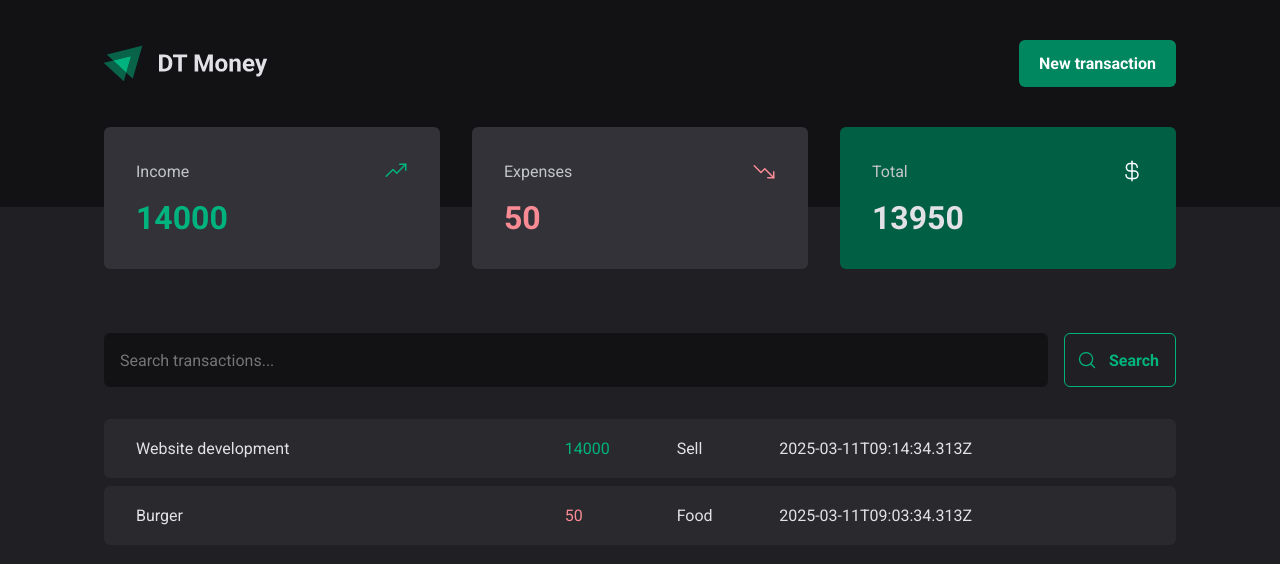
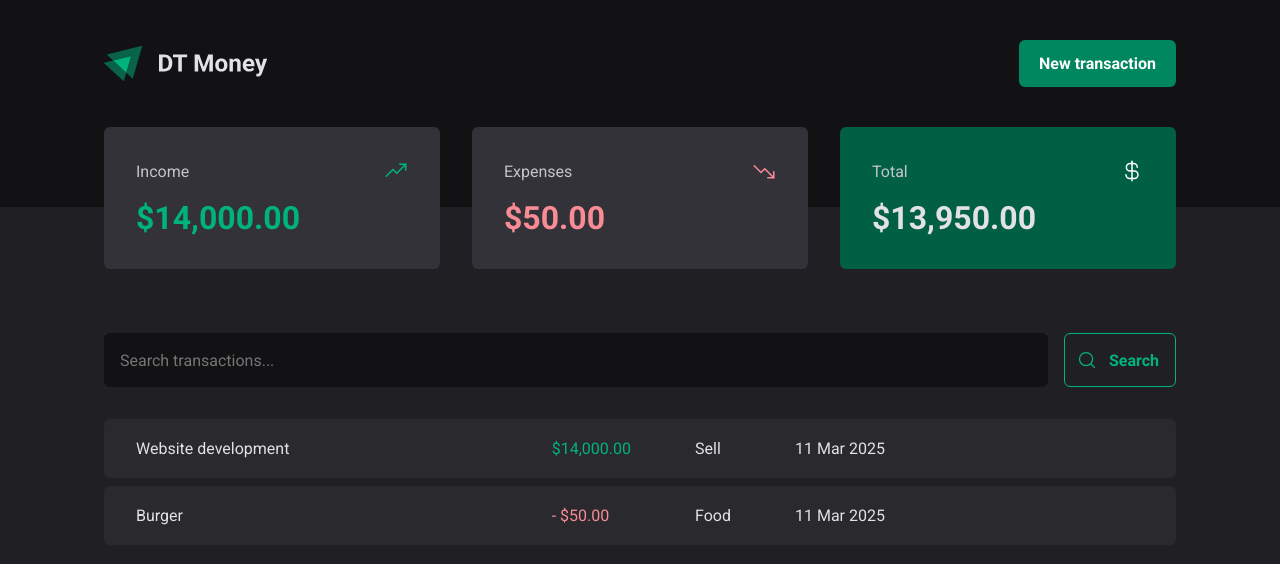
Before and after one commit to renandf/rocketseat-dt-money, a React (Vite) app: page / in a window 1280 px wide. Shown: the top 564 px of the page. Built offline with nearby package versions, Linux system fonts and the light colour scheme; data requests are answered from the project's data file.

Commit message:
feat: Add formatter; Format transactions `value` and `date`

```diff
--- a/src/components/Summary/index.tsx
+++ b/src/components/Summary/index.tsx
@@ -1,6 +1,7 @@
 import { CurrencyDollar, TrendDown, TrendUp } from 'phosphor-react'
 import { useContext } from 'react'
 import { TransactionsContext } from '../../contexts/TransactionsContext'
+import { valueFormatter } from '../../utils/formatter'
 import { SummaryCard, SummaryContainer } from './styled'
 
 export function Summary() {
@@ -32,7 +33,7 @@ export function Summary() {
           <TrendUp size={24} />
         </header>
 
-        <strong>{summary.income}</strong>
+        <strong>{valueFormatter.format(summary.income)}</strong>
       </SummaryCard>
 
       <SummaryCard variant='expense'>
@@ -41,7 +42,7 @@ export function Summary() {
           <TrendDown size={24} />
         </header>
 
-        <strong>{summary.expenses}</strong>
+        <strong>{valueFormatter.format(summary.expenses)}</strong>
       </SummaryCard>
 
       <SummaryCard variant='total'>
@@ -50,7 +51,7 @@ export function Summary() {
           <CurrencyDollar size={24} />
         </header>
 
-        <strong>{summary.total}</strong>
+        <strong>{valueFormatter.format(summary.total)}</strong>
       </SummaryCard>
     </SummaryContainer>
   )
--- a/src/pages/Transactions/index.tsx
+++ b/src/pages/Transactions/index.tsx
@@ -3,7 +3,8 @@ import { Header } from '../../components/Header'
 import { SearchForm } from '../../components/SearchForm'
 import { Summary } from '../../components/Summary'
 import { TransactionsContext } from '../../contexts/TransactionsContext'
-import { Price, TransactionsContainer, TransactionsTable } from './styles'
+import { dateFormatter, valueFormatter } from '../../utils/formatter'
+import { TransactionsContainer, TransactionsTable, Value } from './styles'
 
 export function Transactions() {
   const { transactions } = useContext(TransactionsContext)
@@ -22,10 +23,17 @@ export function Transactions() {
                 <tr key={transaction.id}>
                   <td>{transaction.description}</td>
                   <td>
-                    <Price variant={transaction.type}>{transaction.value}</Price>
+                    <Value variant={transaction.type}>
+                      {transaction.type === 'expense' && '- '}
+                      {valueFormatter.format(transaction.value)}
+                    </Value>
                   </td>
                   <td>{transaction.category}</td>
-                  <td>{transaction.createdAt}</td>
+                  <td>
+                    {dateFormatter.format(
+                      new Date(transaction.createdAt)
+                    )}
+                  </td>
                 </tr>
               )
             })}
--- a/src/pages/Transactions/styles.ts
+++ b/src/pages/Transactions/styles.ts
@@ -31,11 +31,11 @@ export const TransactionsTable = styled.table`
   }
 `
 
-interface PriceProps {
+interface ValueProps {
   variant?: 'income' | 'expense';
 }
 
-export const Price = styled.span<PriceProps>`
+export const Value = styled.span<ValueProps>`
 
   color: ${
     props => props.variant === 'income'
--- /dev/null
+++ b/src/utils/formatter.ts
@@ -0,0 +1,8 @@
+export const dateFormatter = new Intl.DateTimeFormat('en-GB', {
+  day: 'numeric', month: 'short', year: 'numeric'
+})
+
+export const valueFormatter = new Intl.NumberFormat('en-US', {
+  style: 'currency',
+  currency: 'USD',
+})
```
